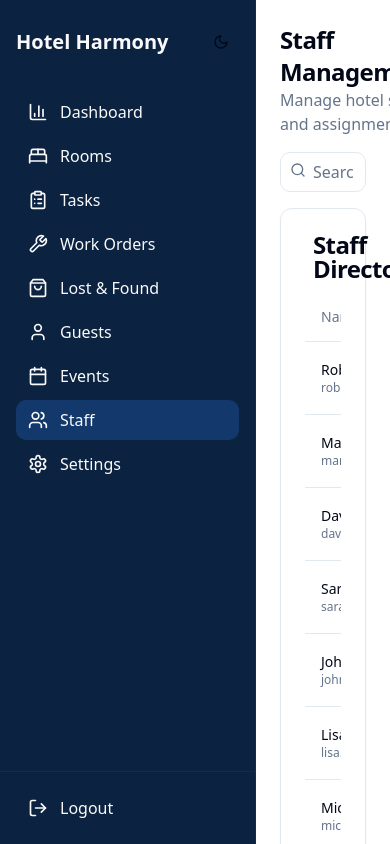
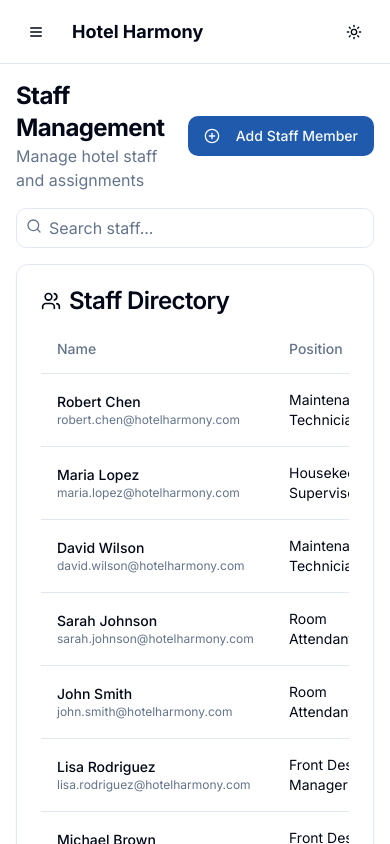
Before and after one commit to maheen-n/gemui, a React (Vite) app: page /staff in a window 390 px wide. Built offline with nearby package versions, Linux system fonts and the light colour scheme.

Commit message:
Refactor: Update UI with modern design
- Replace navigation bar with a modern design.
- Implement a hamburger menu for mobile.
- Improve spacing and layout using a grid-based layout.
- Update fonts and color scheme.
- Use rounded corners and subtle shadows for buttons.
- Implement dark mode toggle.

```diff
--- a/src/components/layout/DashboardLayout.tsx
+++ b/src/components/layout/DashboardLayout.tsx
@@ -15,6 +15,7 @@ import {
   LucideIcon
 } from 'lucide-react';
 import { ThemeToggle } from '@/components/theme/ThemeToggle';
+import { MobileMenu } from './MobileMenu';
 
 interface NavItemProps {
   to: string;
@@ -27,10 +28,10 @@ const NavItem = ({ to, icon, label, isActive }: NavItemProps) => {
   return (
     <Link
       to={to}
-      className={`flex items-center gap-3 px-3 py-2 rounded-md transition-colors ${
+      className={`flex items-center gap-3 px-4 py-3 rounded-md transition-all duration-200 ${
         isActive
-          ? 'bg-sidebar-accent text-sidebar-accent-foreground'
-          : 'text-sidebar-foreground hover:bg-sidebar-accent/50'
+          ? 'bg-sidebar-accent text-sidebar-accent-foreground font-medium'
+          : 'text-sidebar-foreground hover:bg-sidebar-accent/50 hover:translate-x-1'
       }`}
     >
       {icon}
@@ -62,15 +63,15 @@ const DashboardLayout = ({ children }: { children: React.ReactNode }) => {
   ];
 
   return (
-    <div className="flex h-screen bg-background">
-      {/* Sidebar */}
-      <div className="w-64 bg-sidebar flex flex-col border-r border-sidebar-border">
-        <div className="px-4 py-6 flex items-center justify-between">
+    <div className="flex h-screen bg-background transition-colors duration-300">
+      {/* Desktop Sidebar */}
+      <div className="hidden md:flex md:w-64 bg-sidebar flex-col border-r border-sidebar-border shadow-lg transition-all duration-300">
+        <div className="px-4 py-6 flex items-center justify-between border-b border-sidebar-border">
           <h1 className="text-xl font-bold text-sidebar-foreground">Hotel Harmony</h1>
           <ThemeToggle />
         </div>
 
-        <div className="flex-1 px-4 py-2 space-y-1">
+        <div className="flex-1 px-3 py-4 space-y-1 overflow-y-auto">
           {navItems.map((item) => (
             <NavItem
               key={item.to}
@@ -93,9 +94,23 @@ const DashboardLayout = ({ children }: { children: React.ReactNode }) => {
       </div>
 
       {/* Main content */}
-      <div className="flex-1 overflow-auto">
-        <main className="p-6 max-w-7xl mx-auto">
-          {children}
+      <div className="flex-1 flex flex-col overflow-hidden">
+        {/* Mobile Header */}
+        <header className="h-16 md:h-0 flex items-center justify-between px-4 border-b border-border md:border-0 bg-background">
+          <div className="flex items-center gap-4">
+            <MobileMenu />
+            <h1 className="text-lg font-bold md:hidden">Hotel Harmony</h1>
+          </div>
+          <div className="md:hidden">
+            <ThemeToggle />
+          </div>
+        </header>
+
+        {/* Content */}
+        <main className="flex-1 overflow-auto p-4 md:p-6 lg:p-8">
+          <div className="max-w-7xl mx-auto space-y-6">
+            {children}
+          </div>
         </main>
       </div>
     </div>
--- /dev/null
+++ b/src/components/layout/MobileMenu.tsx
@@ -0,0 +1,86 @@
+
+import React from 'react';
+import { useLocation } from 'react-router-dom';
+import { Sheet, SheetContent, SheetTrigger } from '@/components/ui/sheet';
+import { Button } from '@/components/ui/button';
+import { Menu } from 'lucide-react';
+import {
+  BarChart3,
+  BedDouble,
+  ClipboardList,
+  Calendar,
+  Users,
+  Settings,
+  LogOut,
+  User,
+  Wrench,
+  ShoppingBag,
+} from 'lucide-react';
+import { ThemeToggle } from '@/components/theme/ThemeToggle';
+import { Link } from 'react-router-dom';
+
+const navItems = [
+  { to: '/dashboard', icon: BarChart3, label: 'Dashboard' },
+  { to: '/rooms', icon: BedDouble, label: 'Rooms' },
+  { to: '/tasks', icon: ClipboardList, label: 'Tasks' },
+  { to: '/work-orders', icon: Wrench, label: 'Work Orders' },
+  { to: '/lost-found', icon: ShoppingBag, label: 'Lost & Found' },
+  { to: '/guests', icon: User, label: 'Guests' },
+  { to: '/events', icon: Calendar, label: 'Events' },
+  { to: '/staff', icon: Users, label: 'Staff' },
+  { to: '/settings', icon: Settings, label: 'Settings' },
+];
+
+export function MobileMenu() {
+  const location = useLocation();
+  const currentPath = location.pathname;
+  const [open, setOpen] = React.useState(false);
+
+  return (
+    <Sheet open={open} onOpenChange={setOpen}>
+      <SheetTrigger asChild>
+        <Button variant="ghost" size="icon" className="md:hidden">
+          <Menu className="h-6 w-6" />
+          <span className="sr-only">Toggle menu</span>
+        </Button>
+      </SheetTrigger>
+      <SheetContent side="left" className="w-[80%] p-0 bg-sidebar text-sidebar-foreground">
+        <div className="flex flex-col h-full">
+          <div className="px-4 py-6 flex items-center justify-between border-b border-sidebar-border">
+            <h1 className="text-xl font-bold text-sidebar-foreground">Hotel Harmony</h1>
+            <ThemeToggle />
+          </div>
+
+          <div className="flex-1 overflow-auto py-2">
+            {navItems.map((item) => (
+              <Link
+                key={item.to}
+                to={item.to}
+                className={`flex items-center gap-3 px-4 py-3 transition-colors ${
+                  currentPath === item.to
+                    ? 'bg-sidebar-accent text-sidebar-accent-foreground'
+                    : 'text-sidebar-foreground hover:bg-sidebar-accent/50'
+                }`}
+                onClick={() => setOpen(false)}
+              >
+                <item.icon className="h-5 w-5" />
+                <span>{item.label}</span>
+              </Link>
+            ))}
+          </div>
+
+          <div className="p-4 border-t border-sidebar-border">
+            <Link
+              to="/logout"
+              className="flex items-center gap-3 px-3 py-2 rounded-md transition-colors text-sidebar-foreground hover:bg-sidebar-accent/50"
+              onClick={() => setOpen(false)}
+            >
+              <LogOut className="h-5 w-5" />
+              <span>Logout</span>
+            </Link>
+          </div>
+        </div>
+      </SheetContent>
+    </Sheet>
+  );
+}
--- a/src/components/theme/ThemeProvider.tsx
+++ b/src/components/theme/ThemeProvider.tsx
@@ -22,7 +22,11 @@ export function ThemeProvider({
   useEffect(() => {
     const root = window.document.documentElement;
 
+    // Remove existing theme classes
     root.classList.remove("light", "dark");
+
+    // Add transition class for smooth switching
+    root.classList.add("transition-colors", "duration-300");
 
     if (theme === "system") {
       const systemTheme = window.matchMedia("(prefers-color-scheme: dark)")
--- a/src/components/theme/ThemeToggle.tsx
+++ b/src/components/theme/ThemeToggle.tsx
@@ -1,7 +1,6 @@
 
 import React from "react";
 import { Moon, Sun } from "lucide-react";
-
 import { Button } from "@/components/ui/button";
 import { useTheme } from "./ThemeProvider";
 
@@ -11,15 +10,18 @@ export function ThemeToggle() {
   return (
     <Button
       variant="ghost"
-      size="sm"
-      className="w-9 px-0"
+      size="icon"
       onClick={() => setTheme(theme === "dark" ? "light" : "dark")}
+      className="rounded-full w-10 h-10 transition-all duration-300 hover:bg-accent hover:text-accent-foreground"
+      aria-label="Toggle theme"
     >
       {theme === "dark" ? (
-        <Sun className="h-4 w-4" />
+        <Sun className="h-[1.2rem] w-[1.2rem] rotate-0 scale-100 transition-all dark:-rotate-90 dark:scale-0" />
       ) : (
-        <Moon className="h-4 w-4" />
+        <Moon className="absolute h-[1.2rem] w-[1.2rem] rotate-90 scale-0 transition-all dark:rotate-0 dark:scale-100" />
       )}
+      <Sun className="absolute h-[1.2rem] w-[1.2rem] rotate-0 scale-100 transition-all dark:-rotate-90 dark:scale-0" />
+      <Moon className="h-[1.2rem] w-[1.2rem] rotate-90 scale-0 transition-all dark:rotate-0 dark:scale-100" />
       <span className="sr-only">Toggle theme</span>
     </Button>
   );
--- a/src/index.css
+++ b/src/index.css
@@ -1,3 +1,5 @@
+
+@import url('https://fonts.googleapis.com/css2?family=Inter:wght@300;400;500;600;700&display=swap');
 
 @tailwind base;
 @tailwind components;
@@ -74,13 +76,13 @@
     --input: 217.2 32.6% 17.5%;
     --ring: 215 70% 50%;
 
-    --sidebar-background: 215 70% 15%;
+    --sidebar-background: 215 70% 12%;
     --sidebar-foreground: 0 0% 98%;
     --sidebar-primary: 215 70% 50%;
     --sidebar-primary-foreground: 0 0% 100%;
-    --sidebar-accent: 215 70% 30%;
+    --sidebar-accent: 215 70% 20%;
     --sidebar-accent-foreground: 0 0% 100%;
-    --sidebar-border: 215 70% 20%;
+    --sidebar-border: 215 70% 15%;
     --sidebar-ring: 215 70% 50%;
   }
 }
@@ -90,8 +92,13 @@
     @apply border-border;
   }
 
+  html {
+    font-family: 'Inter', sans-serif;
+  }
+
   body {
     @apply bg-background text-foreground;
+    font-feature-settings: "rlig" 1, "calt" 1;
   }
 }
 
@@ -103,4 +110,51 @@
   .neo-blur {
     @apply backdrop-blur-2xl bg-black/40 border border-white/10;
   }
+
+  /* Animation utilities */
+  .animate-in {
+    animation: animate-in 0.3s ease-out;
+  }
+
+  .slide-in-from-right {
+    animation: slide-in-from-right 0.3s ease-out;
+  }
+
+  .slide-in-from-left {
+    animation: slide-in-from-left 0.3s ease-out;
+  }
 }
+
+/* Keyframe animations */
+@keyframes animate-in {
+  from {
+    opacity: 0;
+    transform: translateY(10px);
+  }
+  to {
+    opacity: 1;
+    transform: translateY(0);
+  }
+}
+
+@keyframes slide-in-from-right {
+  from {
+    opacity: 0;
+    transform: translateX(20px);
+  }
+  to {
+    opacity: 1;
+    transform: translateX(0);
+  }
+}
+
+@keyframes slide-in-from-left {
+  from {
+    opacity: 0;
+    transform: translateX(-20px);
+  }
+  to {
+    opacity: 1;
+    transform: translateX(0);
+  }
+}
--- a/tailwind.config.ts
+++ b/tailwind.config.ts
@@ -19,6 +19,9 @@ export default {
 			}
 		},
 		extend: {
+			fontFamily: {
+				sans: ['Inter', 'sans-serif'],
+			},
 			colors: {
 				border: 'hsl(var(--border))',
 				input: 'hsl(var(--input))',
@@ -112,7 +115,11 @@ export default {
 				'accordion-up': 'accordion-up 0.2s ease-out',
 				'fade-in': 'fade-in 0.3s ease-out',
 				'fade-out': 'fade-out 0.3s ease-out',
-			}
+			},
+			boxShadow: {
+				'subtle': '0 2px 10px rgba(0, 0, 0, 0.05)',
+				'soft': '0 4px 20px rgba(0, 0, 0, 0.08)',
+			},
 		}
 	},
 	plugins: [require("tailwindcss-animate")],
```
